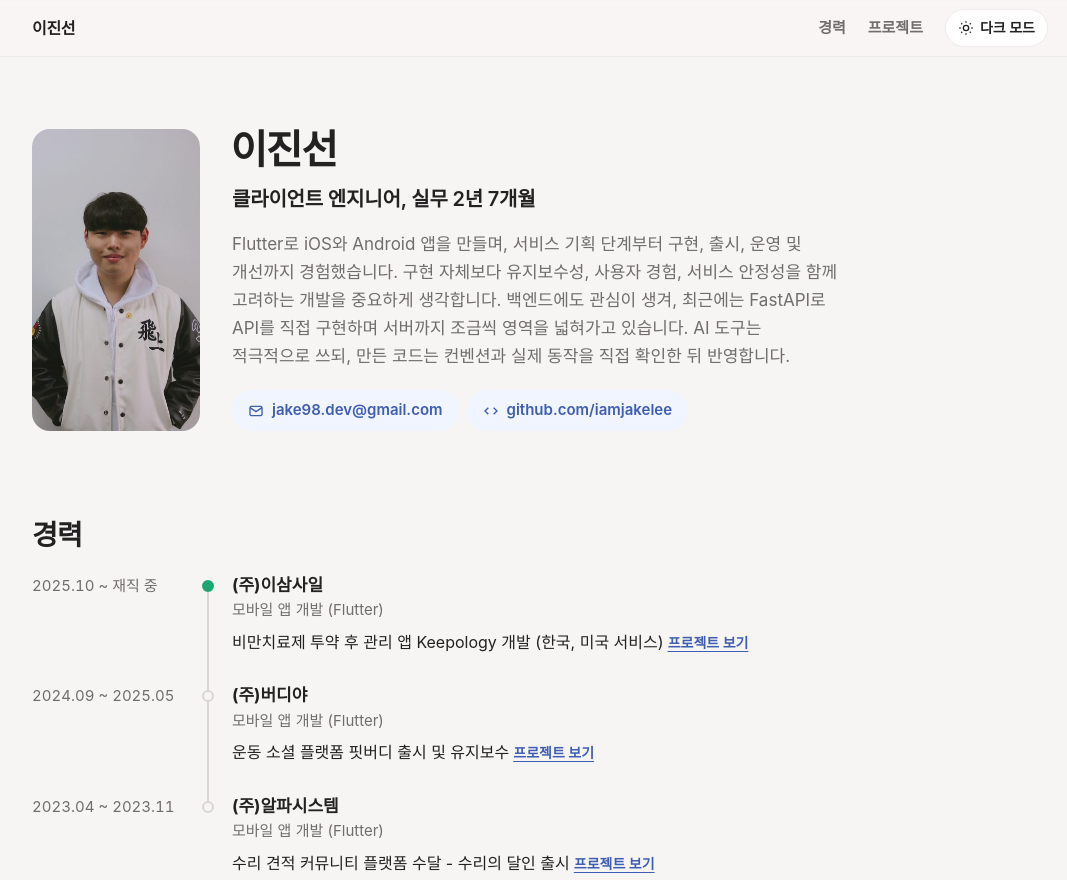
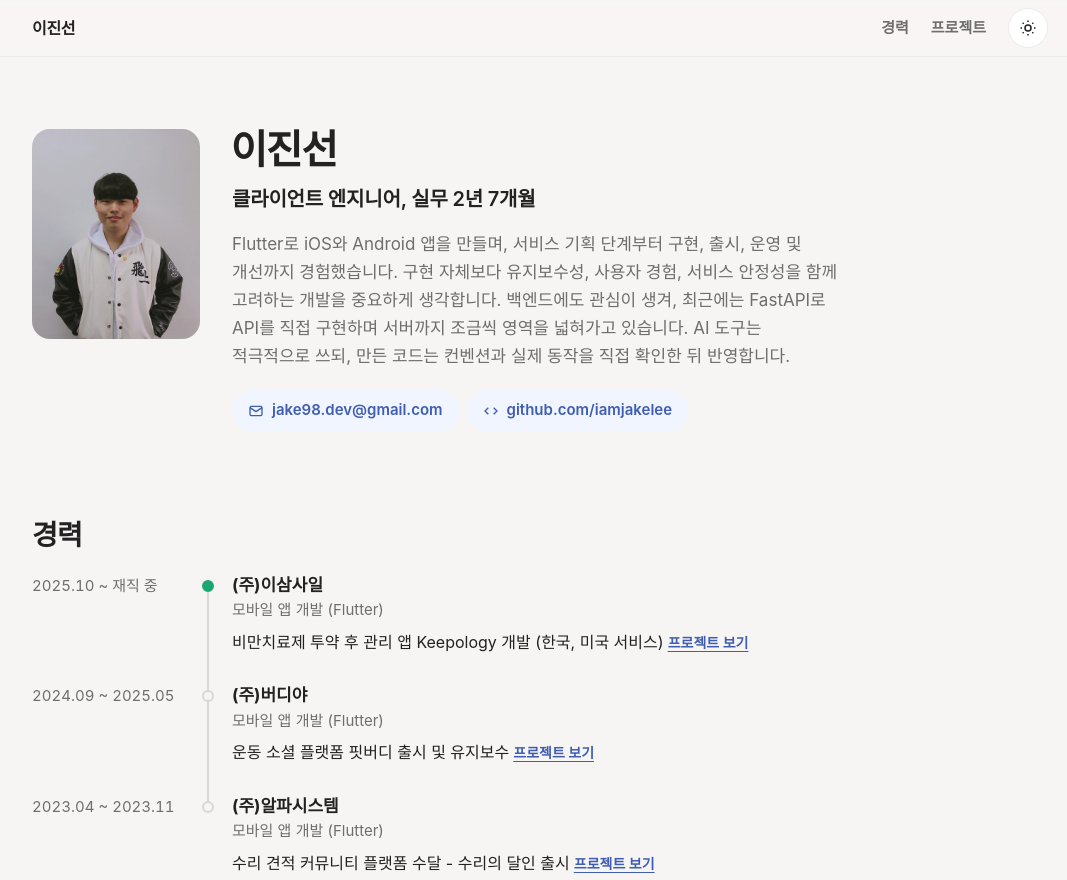
Before and after one commit to iamjakelee/iamjakelee.github.io, a plain HTML site: page index.html in a window 1280 px wide. Shown: the top 880 px of the page, without its empty margins (100-1167 px from the left). Drawn offline with Linux system fonts and the light colour scheme; a web font is replaced by a local one.

Commit message:
Fix profile photo ratio and use round theme toggle
Co-Authored-By: Claude Opus 5.5 <noreply@anthropic.com>
Claude-Session: https://claude.ai/code/session_016GEzcz3uSqaj4weMDULFM6

```diff
--- a/index.html
+++ b/index.html
@@ -101,16 +101,19 @@
   .topbar ul { display: flex; gap: 2px; margin: 0; padding: 0; list-style: none; justify-content: flex-end; }
   .topbar nav a { display: block; padding: 8px 10px; border-radius: 8px; color: var(--sub); text-decoration: none; font-size: 0.9375rem; font-weight: 600; white-space: nowrap; }
   .topbar nav a:hover { color: var(--ink); background: var(--chip); }
-  .theme-btn { flex: none; display: inline-flex; align-items: center; gap: 6px; min-height: 36px; padding: 6px 12px; border-radius: 999px; border: 1px solid var(--line); background: var(--paper); color: var(--ink); font: inherit; font-size: 0.875rem; font-weight: 600; cursor: pointer; }
-  .theme-btn svg { width: 16px; height: 16px; }
+  /* 테마 버튼: 아이콘만 있는 원형 버튼. 바뀔 모드는 aria-label과 툴팁으로 알림 */
+  .theme-btn { flex: none; display: inline-flex; align-items: center; justify-content: center; width: 40px; height: 40px; padding: 0; border-radius: 999px; border: 1px solid var(--line); background: var(--paper); color: var(--ink); cursor: pointer; }
+  .theme-btn:hover { background: var(--chip); }
+  .theme-btn:focus-visible { border-radius: 999px; }
+  .theme-btn svg { width: 18px; height: 18px; }
   .theme-btn .moon, [data-theme="dark"] .theme-btn .sun { display: none; }
   [data-theme="dark"] .theme-btn .moon { display: block; }
 
   /* 첫 화면 */
   .hero { padding: clamp(40px, 6vw, 72px) 0 clamp(40px, 5vw, 64px); }
-  /* 사진 높이를 이름부터 연락처 줄까지 맞춤 */
-  .who { display: grid; grid-template-columns: 168px minmax(0, 1fr); gap: 32px; align-items: stretch; max-width: 924px; }
-  .hero-photo { width: 100%; height: 100%; object-fit: cover; border-radius: 18px; background: var(--line); }
+  /* 사진은 원본에 가까운 4:5 비율로 고정. 소개 글이 길어져도 세로로 늘어나지 않게 함 */
+  .who { display: grid; grid-template-columns: 168px minmax(0, 1fr); gap: 32px; align-items: start; max-width: 924px; }
+  .hero-photo { width: 100%; height: auto; aspect-ratio: 4 / 5; object-fit: cover; border-radius: 18px; background: var(--line); }
   /* 큰 글자는 왼쪽 여백이 커 보여서 아래 줄과 글자 시작선을 맞춤 */
   h1 { margin: 0 0 0 -0.04em; font-size: clamp(2rem, 5vw, 2.5rem); line-height: 1.05; font-weight: 700; letter-spacing: -0.035em; }
   .role { margin: 12px 0 14px; font-size: 1.25rem; font-weight: 600; letter-spacing: -0.01em; }
@@ -216,8 +219,6 @@
     .proj-icon { width: 56px; height: 56px; border-radius: 13px; }
     .topbar .me { display: none; }
     .topbar ul { justify-content: flex-start; }
-    .theme-btn .label { display: none; }
-    .theme-btn { width: 40px; height: 40px; padding: 0; justify-content: center; }
     .who { grid-template-columns: minmax(0, 1fr); gap: 20px; }
     .hero-photo { width: 104px; height: 128px; }
     .tl li, .feats li { grid-template-columns: minmax(0, 1fr); }
@@ -254,10 +255,9 @@
         <li><a href="#projects">프로젝트</a></li>
       </ul>
     </nav>
-    <button class="theme-btn" type="button" id="themeBtn" aria-label="화면 테마 바꾸기">
+    <button class="theme-btn" type="button" id="themeBtn" aria-label="다크 모드로 전환" title="다크 모드로 전환">
       <svg class="sun" viewBox="0 0 24 24" fill="none" stroke="currentColor" stroke-width="2" aria-hidden="true"><circle cx="12" cy="12" r="4"/><path d="M12 2v2M12 20v2M4.9 4.9l1.4 1.4M17.7 17.7l1.4 1.4M2 12h2M20 12h2M4.9 19.1l1.4-1.4M17.7 6.3l1.4-1.4"/></svg>
       <svg class="moon" viewBox="0 0 24 24" fill="none" stroke="currentColor" stroke-width="2" aria-hidden="true"><path d="M20 14.5A8 8 0 0 1 9.5 4a8 8 0 1 0 10.5 10.5Z"/></svg>
-      <span class="label" id="themeLabel">다크 모드</span>
     </button>
   </div>
 </header>
@@ -490,8 +490,11 @@
   // 테마 버튼
   const root = document.documentElement;
   const btn = document.getElementById('themeBtn');
-  const label = document.getElementById('themeLabel');
-  const sync = () => { label.textContent = root.getAttribute('data-theme') === 'dark' ? '라이트 모드' : '다크 모드'; };
+  const sync = () => {
+    const text = root.getAttribute('data-theme') === 'dark' ? '라이트 모드로 전환' : '다크 모드로 전환';
+    btn.setAttribute('aria-label', text);
+    btn.title = text;
+  };
   sync();
   btn.addEventListener('click', () => {
     const next = root.getAttribute('data-theme') === 'dark' ? 'light' : 'dark';
```
